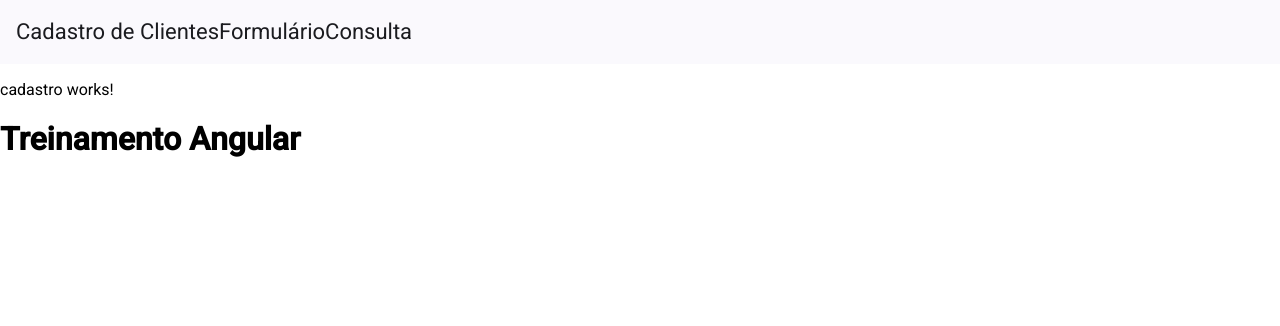
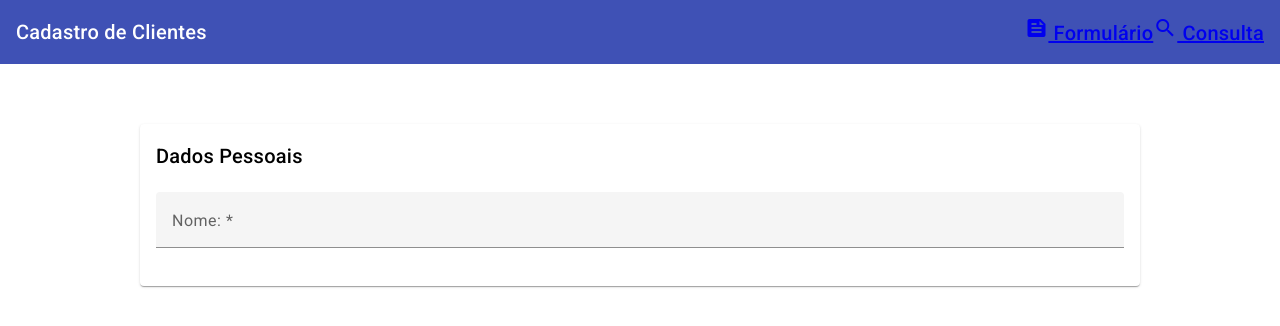
Before and after one commit to Jeffconexion/front-angular-formulario, an Angular app: page /cadastro in a window 1280 px wide. Shown: the top 326 px of the page. Built offline with nearby package versions, Linux system fonts and the light colour scheme.

Commit message:
feat: update form layout and styles, add routing links, and include new dependencies

```diff
--- a/angular.json
+++ b/angular.json
@@ -20,9 +20,7 @@
             "outputPath": "dist/app-front-formulario",
             "index": "src/index.html",
             "browser": "src/main.ts",
-            "polyfills": [
-              "zone.js"
-            ],
+            "polyfills": ["zone.js"],
             "tsConfig": "tsconfig.app.json",
             "inlineStyleLanguage": "scss",
             "assets": [
@@ -32,7 +30,7 @@
               }
             ],
             "styles": [
-              "@angular/material/prebuilt-themes/azure-blue.css",
+              "@angular/material/prebuilt-themes/indigo-pink.css",
               "src/styles.scss"
             ],
             "scripts": []
@@ -79,10 +77,7 @@
         "test": {
           "builder": "@angular-devkit/build-angular:karma",
           "options": {
-            "polyfills": [
-              "zone.js",
-              "zone.js/testing"
-            ],
+            "polyfills": ["zone.js", "zone.js/testing"],
             "tsConfig": "tsconfig.spec.json",
             "inlineStyleLanguage": "scss",
             "assets": [
--- a/package.json
+++ b/package.json
@@ -15,6 +15,7 @@
     "@angular/common": "^19.0.0",
     "@angular/compiler": "^19.0.0",
     "@angular/core": "^19.0.0",
+    "@angular/flex-layout": "^15.0.0-beta.42",
     "@angular/forms": "^19.0.0",
     "@angular/material": "^19.0.4",
     "@angular/platform-browser": "^19.0.0",
@@ -22,6 +23,7 @@
     "@angular/router": "^19.0.0",
     "rxjs": "~7.8.0",
     "tslib": "^2.3.0",
+    "uuid": "^11.0.2",
     "zone.js": "~0.15.0"
   },
   "devDependencies": {
--- a/src/app/app.component.html
+++ b/src/app/app.component.html
@@ -1,9 +1,13 @@
 <mat-toolbar color="primary">
   <span>Cadastro de Clientes</span>
   <span class="spacer"></span>
-  <a>Formulário</a>
-  <a>Consulta</a>
+  <a routerLink="/cadastro">
+    <mat-icon fontIcon="feed"></mat-icon>
+    Formulário
+  </a>
+  <a routerLink="/consulta">
+    <mat-icon fontIcon="search"></mat-icon>
+    Consulta
+  </a>
 </mat-toolbar>
 <router-outlet></router-outlet>
-
-<h1>Treinamento Angular</h1>
--- a/src/app/app.component.scss
+++ b/src/app/app.component.scss
@@ -0,0 +1,3 @@
+.spacer {
+  flex: 1 1 auto;
+}
--- a/src/app/app.component.ts
+++ b/src/app/app.component.ts
@@ -1,12 +1,13 @@
 import { Component } from '@angular/core';
-import { RouterOutlet } from '@angular/router';
+import { RouterLink, RouterOutlet } from '@angular/router';
 import { MatToolbarModule } from '@angular/material/toolbar';
+import { MatIconModule } from '@angular/material/icon';
 
 
 
 @Component({
   selector: 'app-root',
-  imports: [RouterOutlet, MatToolbarModule],
+  imports: [RouterOutlet, RouterLink, MatToolbarModule, MatIconModule],
   templateUrl: './app.component.html',
   styleUrl: './app.component.scss'
 })
--- a/src/app/app.config.ts
+++ b/src/app/app.config.ts
@@ -1,5 +1,5 @@
 import { ApplicationConfig, provideZoneChangeDetection } from '@angular/core';
-import { provideRouter } from '@angular/router';
+import { provideRouter, withDebugTracing } from '@angular/router';
 
 import { routes } from './app.routes';
 import { provideAnimationsAsync } from '@angular/platform-browser/animations/async';
--- a/src/app/cadastro/cadastro.component.html
+++ b/src/app/cadastro/cadastro.component.html
@@ -1,3 +1,19 @@
-<p>
-  cadastro works!
-</p>
+<div fxLayout="row" fxLayoutAlign="center">
+  <div fxLayout="column" fxFlex="1000px">
+    <form class="mt-60" #clientesFrm="ngForm">
+      <mat-card>
+        <mat-card-header>
+          <mat-card-title> Dados Pessoais </mat-card-title>
+        </mat-card-header>
+        <mat-card-content class="mt-20">
+          <div fxLayout="row" fxLayoutAlign="start" fxLayoutGap="16px">
+            <mat-form-field class="full-width">
+              <mat-label>Nome: *</mat-label>
+              <input type="text" placeholder="Ex: Jose da silva" matInput />
+            </mat-form-field>
+          </div>
+        </mat-card-content>
+      </mat-card>
+    </form>
+  </div>
+</div>
--- a/src/app/cadastro/cadastro.component.ts
+++ b/src/app/cadastro/cadastro.component.ts
@@ -1,9 +1,21 @@
 import { Component, OnInit } from '@angular/core';
+import { FlexLayoutModule } from '@angular/flex-layout'
+import { FormsModule } from '@angular/forms';
+import { MatCardModule } from '@angular/material/card'
+import { MatFormFieldModule } from '@angular/material/form-field'
+import { MatInputModule } from '@angular/material/input'
+
 
 @Component({
   selector: 'app-cadastro',
+  imports: [
+    FlexLayoutModule,
+    MatCardModule,
+    FormsModule,
+    MatFormFieldModule,
+    MatInputModule],
   templateUrl: './cadastro.component.html',
-  styleUrls: ['./cadastro.component.css']
+  styleUrls: ['./cadastro.component.scss']
 })
 export class CadastroComponent implements OnInit {
 
--- a/src/styles.scss
+++ b/src/styles.scss
@@ -2,3 +2,24 @@
 
 html, body { height: 100%; }
 body { margin: 0; font-family: Roboto, "Helvetica Neue", sans-serif; }
+
+.mt-20{
+  margin-top: 20px;
+}
+
+.mt-40{
+  margin-top: 40px;
+}
+
+
+.mt-60{
+  margin-top: 60px;
+}
+
+.full-width{
+  width: 100%;
+}
+
+.ml-5{
+  margin-left: 5px;
+}
```
Also changed, not shown: src/app/cadastro/cadastro.component.css (deleted), src/app/cadastro/cadastro.component.scss (added), 1 other file (tests, documents, lock files or other folders).
